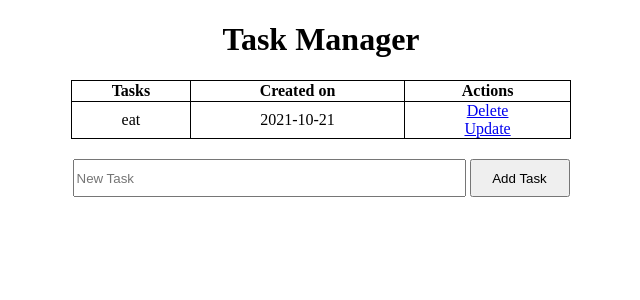
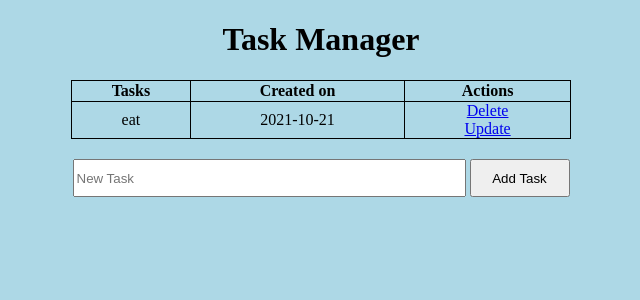
Before and after one commit to GeorgeCloud/Task-Manager, a Flask app: page / in a window 1280 px wide. Shown: the top 300 px of the page, without its empty margins (319-959 px from the left). Run offline with Flask 2, Linux system fonts and the light colour scheme; data comes from the database, SQL or seed files in the repository.

Commit message:
change background color of page

```diff
--- a/static/css/main.css
+++ b/static/css/main.css
@@ -1,6 +1,7 @@
 body {
   font-family: san-serif;
   text-align: center;
+  background-color: lightblue;
 }
 
 form {
```
